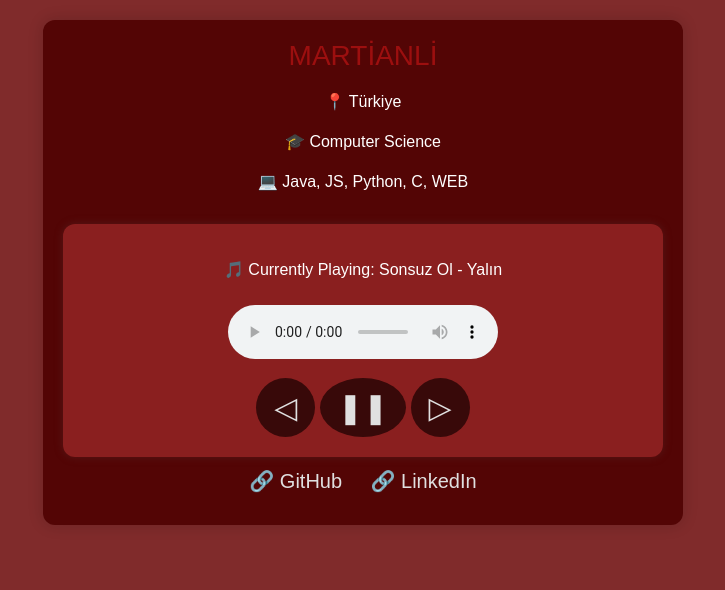
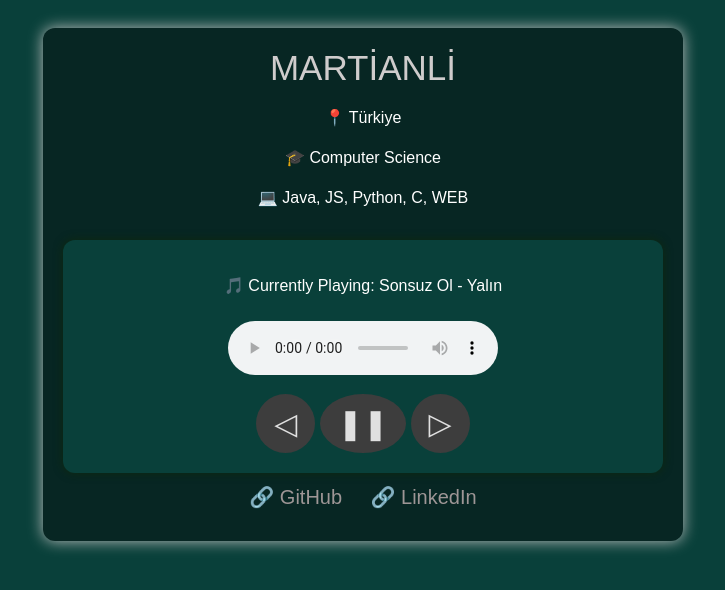
Before and after one commit to EmreCanberk/Martianli, a plain HTML site: page index.html in a window 1280 px wide. Shown: the whole page, without its empty margins (277-1002 px from the left). Drawn offline with Linux system fonts and the light colour scheme.

Commit message:
Update index.html

```diff
--- a/index.html
+++ b/index.html
@@ -6,26 +6,26 @@
     <title>Janberk Dev.</title>
     <style>
         body {
-            background-color: #802b2b;
+            background-color:#09403A;
             color: #ffffff;
             font-family: 'Arial', sans-serif;
             text-align: center;
-            margin: 0;
+            margin: 8px;
             padding: 20px;
         }
         .container {
             max-width: 600px;
             margin: auto;
-            background: rgb(83, 5, 5);
+            background: #072623;
             padding: 20px;
             border-radius: 12px;
-            box-shadow: 0 0 15px rgba(26, 13, 13, 0.2);
+            box-shadow: 0 0 15px #BFBFBF;
         }
         .logo {
-            font-size: 28px;
+            font-size: 35px;
             font-weight: 500;
             margin-bottom: 18px;
-            color: #9c0f0f;
+            color: #cfcccc;
         }
         .bio {
             font-size: 16px;
@@ -35,16 +35,16 @@
         }
         .player {
             margin-top: 30px;
-            background: rgba(148, 36, 36, 0.85);
+            background: #09403A;
             padding: 20px;
             border-radius: 12px;
-            box-shadow: 0 0 10px rgba(95, 66, 66, 0.3);
+            box-shadow: 0 0 10px #0e290f;
         }
         .controls {
             margin-top: 15px;
         }
         button {
-            background: #380909;
+            background: #3d3d3d;
             border: none;
             color: #e0e0e0;
             font-size: 30px;
@@ -54,7 +54,7 @@
             transition: background 0.3s ease, transform 0.2s ease;
         }
         button:hover {
-            background: #1e1e1e;
+            background: #666161;
             transform: scale(1.1);
         }
 
@@ -80,12 +80,12 @@
             display: inline-block;
             margin: 12px;
             font-size: 20px;
-            color: #e0e0e0;
+            color: #9e9696;
             text-decoration: none;
             transition: color 0.3s ease;
         }
         .social-icons a:hover {
-            color: #ff8c00;
+            color: #ffffff;
         }
 
 
```
